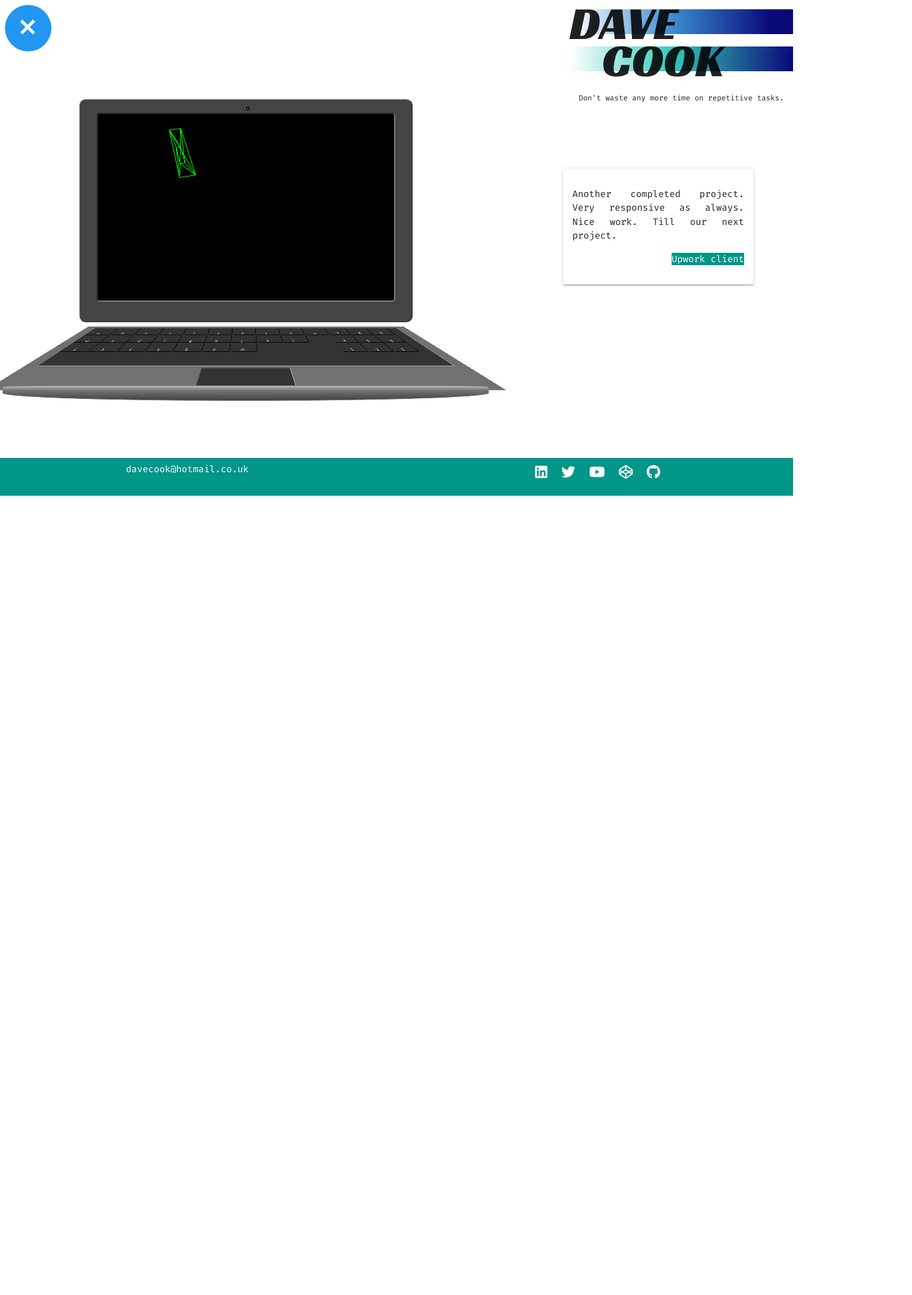
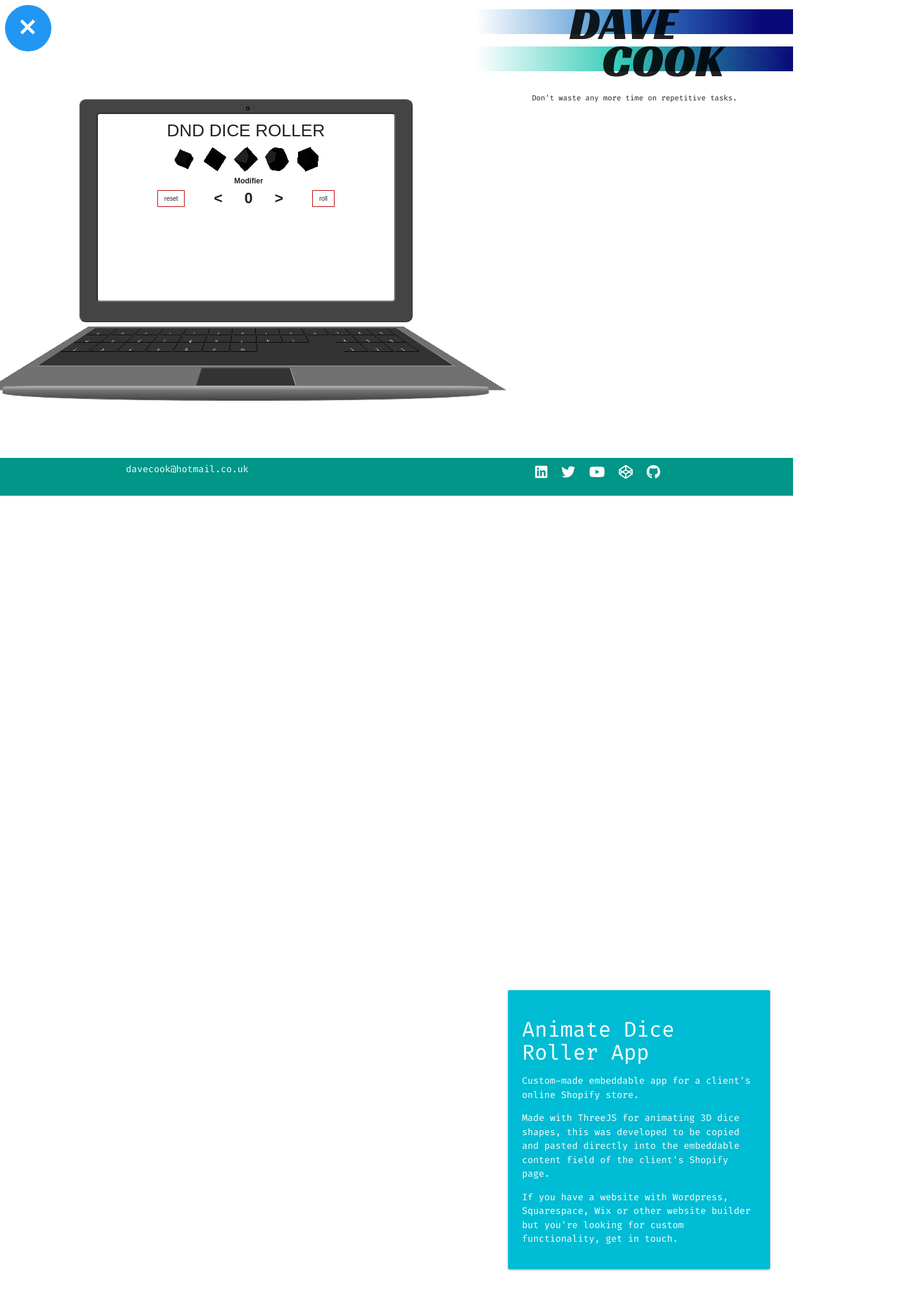
Before and after one commit to davecook88/new-portfilio, a React (Create React App) app: page / in a window 1280 px wide. Shown: the top 2090 px of the page at 62% size, 1472 px wide, since content can reach past the window. Built offline with nearby package versions, Linux system fonts and the light colour scheme.

Commit message:
adding lakarencita

```diff
--- a/package.json
+++ b/package.json
@@ -11,6 +11,7 @@
     "materialize-css": "^1.0.0",
     "react": "^16.12.0",
     "react-dom": "^16.12.0",
+    "react-icons": "^3.9.0",
     "react-materialize": "^3.5.9",
     "react-scripts": "3.4.0",
     "react-waypoint": "^9.0.2",
--- a/src/App.js
+++ b/src/App.js
@@ -6,7 +6,8 @@ import calculateInlineStyle from "./Components/Laptop/calculateLaptopStyle";
 import NavButton from './Components/NavButton/NavButton';
 import Laptop from "./Components/Laptop/Laptop";
 import SocialMediaBar from "./Components/SocialMedia/SocialMedia";
-import ReviewCarousel from './Components/Reviews/ReviewCarousel'
+import ReviewCarousel from './Components/Reviews/ReviewCarousel';
+import ContentCard from './Components/ContentCard/ContentCard';
 import { Row, Col, Container } from "react-materialize";
 import NameLogo from "./Components/NameLogo/NameLogo";
 import "./App.scss";
@@ -30,7 +31,6 @@ class App extends React.Component {
   setPosition(waypoint, {force = false} = {}) {
     const { position } = this.state;
     const newPosition = force? waypoint : position === waypoint ? waypoint + 1: waypoint;
-    console.log(position, waypoint, newPosition);
     const menuPosition = newPosition === 0 ? true : false;
     this.setState({ position: newPosition, menuIsOpen:menuPosition });
   }
@@ -66,14 +66,34 @@ class App extends React.Component {
         </div>
         <Waypoint scrollableAncestor="window" onEnter={() => {this.setPosition(0, {force: true})}}/>
         <section id="first">
-          {this.state.position < 2 ? <ReviewCarousel /> : ''}
+          {this.state.position < 1 ? <ReviewCarousel /> : ''}
         </section>
-          <Waypoint scrollableAncestor="window" onEnter={() => {this.setPosition(0)}}/>
+        <Waypoint scrollableAncestor="window" onEnter={() => {this.setPosition(0)}}/>
 
-        <section id="second" className="full-screen"></section>
+        <section id="second" className="full-screen">
+          {this.state.position < 3 ? <ContentCard type={'jsSkills'} position={this.state.position} slide={true}/> : ''}
+        </section>
+        <Waypoint scrollableAncestor="window" onEnter={() => {this.setPosition(1)}}/>
+        <section className="buffer" />
 
-        <section id="third" className="full-screen"></section>
+
+        <Waypoint scrollableAncestor="window" onEnter={() => {this.setPosition(2)}}/>
+        <section id="third" className="full-screen">
+
+          {this.state.position > 2  ?
+              <ContentCard type={'diceApp'} position={this.state.position} slide={false}/> :
+              ''}
+        </section>
+        <Waypoint scrollableAncestor="window" onEnter={() => {this.setPosition(3)}}/>
+        <section id="fourth" className="full-screen">
+
+          {this.state.position > 3  ?
+              <ContentCard type={'laKarencita'} position={this.state.position} slide={false}/> :
+              ''}
+        </section>
+
         <div className="footer-bar teal">
+        <div className="footer-bar teal"></div>
           <Container>
             <Row>
               <Col s={12} m={6}>
--- a/src/App.scss
+++ b/src/App.scss
@@ -47,6 +47,9 @@ section{
 .padded {
   padding:1em;
 }
+.buffer{
+  height:5vh;
+}
 
 .full-screen{
   height:90vh;
--- /dev/null
+++ b/src/Components/ContentCard/ContentCard.js
@@ -0,0 +1,70 @@
+import React, { Component } from 'react'
+import {FaReact} from "react-icons/fa";
+import {DiJqueryLogo} from "react-icons/di";
+import {IoLogoJavascript} from "react-icons/io";
+import '../ContentCard/contentcard.scss';
+
+const ContentOne = () => {
+  return (
+    <div >
+            <p>Experienced with a variety of JavaScript frameworks. Including:</p>
+            <ul>
+              <li><FaReact/>ReactJS</li>
+              <li><DiJqueryLogo />jQuery</li>
+              <li><IoLogoJavascript />ThreeJS</li>
+            </ul>
+            <p>And still learning more every day...</p>
+    </div>
+  )
+}
+const ContentTwo = () => {
+  return (
+  <div >
+    <h4>Animate Dice Roller App</h4>
+    <p>Custom-made embeddable app for a client's online Shopify store.</p>
+    <p>Made with ThreeJS for animating 3D dice shapes, this was developed to be
+      copied and pasted directly into the embeddable content field of the client's Shopify page.
+    </p>
+    <p>If you have a website with Wordpress, Squarespace, Wix or other website builder but you're looking for
+      custom functionality, get in touch.
+    </p>
+  </div>
+)}
+export default class ContentCard extends Component {
+  selectContent = () => {
+    const type = this.props.type;
+    switch(type){
+      case 'jsSkills':
+        return <ContentOne color='light-blue' />;
+      case 'diceApp':
+        return <ContentTwo color='cyan' />;
+      default:
+        return <ContentOne color='light-blue'/>;
+    }
+  }
+  selectColor = () => {
+    const type = this.props.type;
+    switch(type){
+      case 'jsSkills':
+        return 'light-blue';
+      case 'diceApp':
+        return 'cyan';
+      default:
+        return 'light-blue';
+    }
+  }
+  render() {
+    return (
+        <div className={
+          `card
+          ${this.selectColor()}
+          content
+          ${this.props.slide ?
+            this.props.position === 1 ? 'slide-in' : '' : //If slide
+          'scroll'}`}>
+          {this.selectContent()}
+        </div>
+
+    )
+  }
+}
--- /dev/null
+++ b/src/Components/ContentCard/contentcard.scss
@@ -0,0 +1,32 @@
+@mixin transition($str) {
+  -webkit-transition: #{$str};
+  -moz-transition: #{$str};
+  -ms-transition: #{$str};
+  -o-transition: #{$str};
+  transition: #{$str};
+}
+
+.content{
+  position: fixed;
+  top: 33vh;
+  right: -50em;
+  padding: 1.5em;
+  max-width: 25vw;
+  color: white;
+  @include transition('all 0.75s ease-in');
+}
+.content.scroll{
+  position: relative;
+  right:0;
+  top:0;
+  max-width: 33vw;
+  margin:2.5em;
+  float:right;
+}
+.slide-in {
+  right: 2em;
+  @include transition('all 0.75s ease-in');
+}
+// .slide-out {
+//   right: -20em;
+// }
--- a/src/Components/Laptop/Laptop.js
+++ b/src/Components/Laptop/Laptop.js
@@ -24,7 +24,7 @@ export default class Laptop extends Component {
     }
     getBackgroundColorClass = () => {
         switch (this.props.position){
-            case 2:
+            case 3:
                 return 'white static';
             default:
                 return 'black static'
--- a/src/Components/Laptop/LaptopScreen.js
+++ b/src/Components/Laptop/LaptopScreen.js
@@ -3,6 +3,7 @@ import { face } from '../../static/facepic.js';
 import { Row, Col } from 'react-materialize';
 import DiceRollerApp from '../Projects/Dice/DiceRollerApp';
 import TestThree from '../Projects/ThreeJS/test'
+import '../../static/lakarencita.PNG';
 
 class OpeningScreen extends Component{
     constructor(props){
@@ -134,22 +135,33 @@ class OpeningScreen extends Component{
 
 }
 
+const LaKarencita = () => {
+    return(
+        <div><img src="../../static/lakarencita.PNG" alt="la karencita"></img></div>
+    )
+}
+
 export default class LaptopScreen extends Component {
     showScreen = () => {
         switch(this.props.position) {
             case 0:
                 return <OpeningScreen />
-            case 1:
+            case 1 || 2:
                 return <TestThree />;
-            case 2:
+            case 3:
                 return <DiceRollerApp />;
+            case 4:
+                return <LaKarencita />;
             default:
                 return <div></div>;
         }
     }
     render() {
         return (
-            <div className={`relative ${this.props.position > 1 ? 'white' : ''}` }>
+            <div
+                className={`relative
+                    ${this.props.position > 1 ? 'white' :''}`
+                    }>
                 {this.showScreen(this.props.position)}
             </div>
         )
--- a/src/Components/NameLogo/namelogo.scss
+++ b/src/Components/NameLogo/namelogo.scss
@@ -33,6 +33,7 @@ $logoSubtitleFont: 'Fira Code', monospace;
 }
 .logo.holder{
   position: fixed;
+  width:40vw;
   margin: auto;
   bottom: auto;
   box-sizing: border-box;
@@ -40,6 +41,7 @@ $logoSubtitleFont: 'Fira Code', monospace;
   z-index: 99;
   background: linear-gradient(0deg, rgba(255,255,255,0) 0%, rgba(255,255,255,0.6615021008403361) 27%, rgba(255,255,255,1) 70%);
 }
+
 .logo-row{
   display:block;
   position: relative;
--- a/src/Components/Projects/Dice/DiceRollerApp.js
+++ b/src/Components/Projects/Dice/DiceRollerApp.js
@@ -145,7 +145,7 @@ export default class DiceRollerApp extends react.Component {
     this.setState(state);
   }
   populateTopRowOfDisplayDice() {
-    const diceNumbers = [4, 6, 8, 10, 12, 20, 100];
+    const diceNumbers = [6, 8, 10, 12, 20];
     let scenesArray = diceNumbers.map(d => {
       const dice = new Dice(d, {size:200})
       return (
```
Also changed, not shown: src/static/lakarencita.PNG (added), 1 other file (tests, documents, lock files or other folders).
